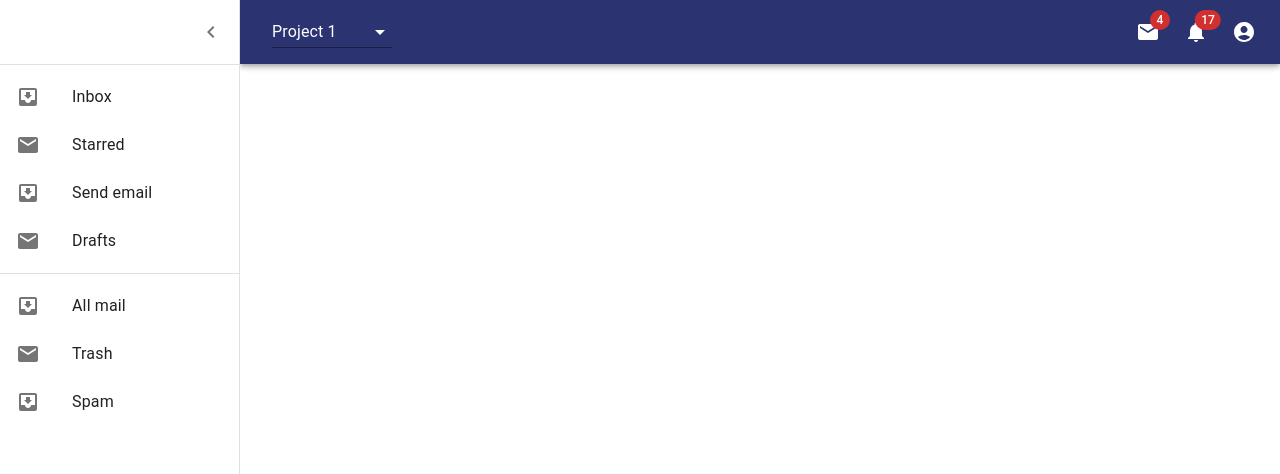
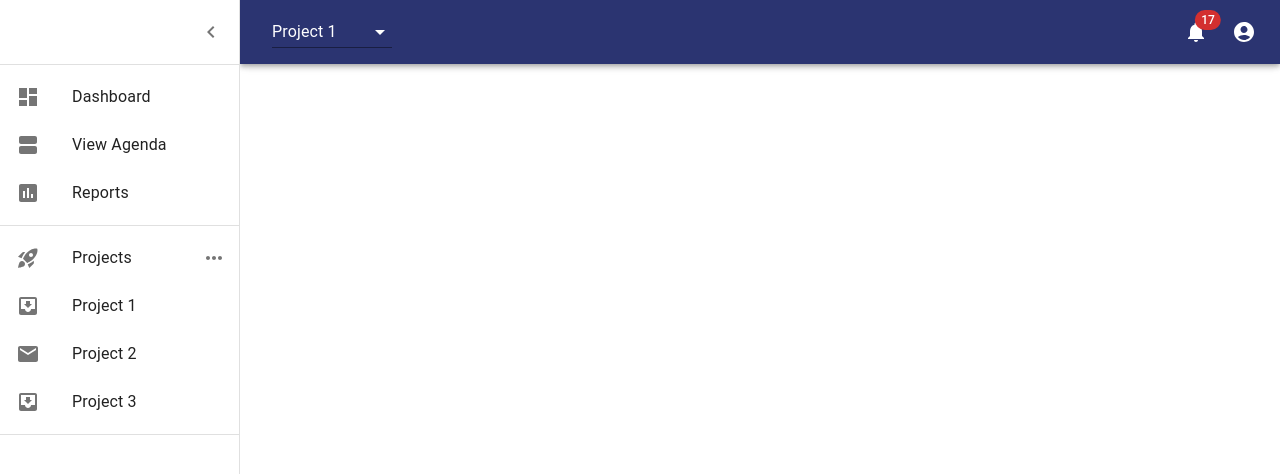
Before and after one commit to i-zokirov/taskboard, a React (Create React App) app in the folder frontend/: page /app in a window 1280 px wide. Both pictures are taken after a click on the button 32 px from the left and 32 px from the top of the page. Shown: the top 474 px of the page. Built offline with nearby package versions, Linux system fonts and the light colour scheme.

Commit message:
refactored board

```diff
--- /dev/null
+++ b/frontend/src/components/BoardToolbar.tsx
@@ -0,0 +1,53 @@
+import React from "react";
+import NotificationsIcon from "@mui/icons-material/Notifications";
+import AccountCircle from "@mui/icons-material/AccountCircle";
+import MenuIcon from "@mui/icons-material/Menu";
+import { Toolbar, Badge, Box, IconButton } from "@mui/material";
+import { BoardToolbarProps } from "../interfaces";
+import ProjectSelector from "./ProjectSelector";
+
+const BoardToolbar: React.FC<BoardToolbarProps> = (props) => {
+    return (
+        <Toolbar>
+            <IconButton
+                color="inherit"
+                aria-label="open drawer"
+                onClick={props.handleDrawerOpen}
+                edge="start"
+                sx={{ mr: 2, ...(props.open && { display: "none" }) }}
+            >
+                <MenuIcon />
+            </IconButton>
+            <ProjectSelector
+                project={props.project}
+                projects={props.projects}
+                handleChange={props.handleChange}
+            />
+            <Box sx={{ flexGrow: 1 }} />
+            <Box sx={{ display: { md: "flex" } }}>
+                <IconButton
+                    size="large"
+                    aria-label="show 17 new notifications"
+                    color="inherit"
+                >
+                    <Badge badgeContent={17} color="error">
+                        <NotificationsIcon />
+                    </Badge>
+                </IconButton>
+                <IconButton
+                    size="large"
+                    edge="end"
+                    aria-label="account of current user"
+                    aria-controls={""}
+                    aria-haspopup="true"
+                    // onClick={""}
+                    color="inherit"
+                >
+                    <AccountCircle />
+                </IconButton>
+            </Box>
+        </Toolbar>
+    );
+};
+
+export default BoardToolbar;
--- /dev/null
+++ b/frontend/src/components/ProjectSelector.tsx
@@ -0,0 +1,45 @@
+import React from "react";
+import { FormControl, Select, MenuItem } from "@mui/material";
+import { ProjectSelectorProps } from "../interfaces";
+
+const ProjectSelector: React.FC<ProjectSelectorProps> = (props) => {
+    return (
+        <FormControl
+            variant="standard"
+            sx={{ m: 1, minWidth: 120, color: "inherit" }}
+        >
+            <Select
+                labelId="demo-simple-select-standard-label"
+                id="demo-simple-select-standard"
+                value={props.project}
+                onChange={props.handleChange}
+                sx={{
+                    color: "inherit",
+                    ".MuiOutlinedInput-notchedOutline": {
+                        borderColor: "rgba(228, 219, 233, 0.25)",
+                    },
+                    "&.Mui-focused .MuiOutlinedInput-notchedOutline": {
+                        borderColor: "rgba(228, 219, 233, 0.25)",
+                    },
+                    "&:hover .MuiOutlinedInput-notchedOutline": {
+                        borderColor: "rgba(228, 219, 233, 0.25)",
+                    },
+                    ".MuiSvgIcon-root ": {
+                        fill: "white !important",
+                    },
+                }}
+            >
+                <MenuItem value="">
+                    <em>None</em>
+                </MenuItem>
+                {props.projects.map((project) => (
+                    <MenuItem key={project} value={project}>
+                        {project}
+                    </MenuItem>
+                ))}
+            </Select>
+        </FormControl>
+    );
+};
+
+export default ProjectSelector;
--- /dev/null
+++ b/frontend/src/interfaces.ts
@@ -0,0 +1,12 @@
+import { SelectChangeEvent } from "@mui/material";
+
+export interface BoardToolbarProps extends ProjectSelectorProps {
+    open: boolean;
+    handleDrawerOpen: () => void;
+}
+
+export interface ProjectSelectorProps {
+    projects: string[];
+    project: string;
+    handleChange: (e: SelectChangeEvent) => void;
+}
--- a/frontend/src/screens/Board.tsx
+++ b/frontend/src/screens/Board.tsx
@@ -3,18 +3,12 @@ import Box from "@mui/material/Box";
 import Drawer from "@mui/material/Drawer";
 import { styled, useTheme } from "@mui/material/styles";
 import MuiAppBar, { AppBarProps as MuiAppBarProps } from "@mui/material/AppBar";
-import Toolbar from "@mui/material/Toolbar";
+
 import List from "@mui/material/List";
-import {
-    FormControl,
-    Select,
-    MenuItem,
-    SelectChangeEvent,
-    Badge,
-} from "@mui/material";
+import { SelectChangeEvent } from "@mui/material";
 import Divider from "@mui/material/Divider";
 import IconButton from "@mui/material/IconButton";
-import MenuIcon from "@mui/icons-material/Menu";
+
 import ChevronLeftIcon from "@mui/icons-material/ChevronLeft";
 import ChevronRightIcon from "@mui/icons-material/ChevronRight";
 import ListItem from "@mui/material/ListItem";
@@ -23,8 +17,13 @@ import ListItemIcon from "@mui/material/ListItemIcon";
 import ListItemText from "@mui/material/ListItemText";
 import InboxIcon from "@mui/icons-material/MoveToInbox";
 import MailIcon from "@mui/icons-material/Mail";
-import NotificationsIcon from "@mui/icons-material/Notifications";
-import AccountCircle from "@mui/icons-material/AccountCircle";
+import BoardToolbar from "../components/BoardToolbar";
+import DashboardIcon from "@mui/icons-material/Dashboard";
+import ViewAgendaIcon from "@mui/icons-material/ViewAgenda";
+import AssessmentIcon from "@mui/icons-material/Assessment";
+import RocketLaunchIcon from "@mui/icons-material/RocketLaunch";
+
+import MoreHorizIcon from "@mui/icons-material/MoreHoriz";
 const drawerWidth = 240;
 
 const Main = styled("main", { shouldForwardProp: (prop) => prop !== "open" })<{
@@ -95,87 +94,13 @@ const Board: React.FC = () => {
     return (
         <Box sx={{ display: "flex" }}>
             <AppBar position="fixed" open={open}>
-                <Toolbar>
-                    <IconButton
-                        color="inherit"
-                        aria-label="open drawer"
-                        onClick={handleDrawerOpen}
-                        edge="start"
-                        sx={{ mr: 2, ...(open && { display: "none" }) }}
-                    >
-                        <MenuIcon />
-                    </IconButton>
-
-                    <FormControl
-                        variant="standard"
-                        sx={{ m: 1, minWidth: 120, color: "inherit" }}
-                    >
-                        <Select
-                            labelId="demo-simple-select-standard-label"
-                            id="demo-simple-select-standard"
-                            value={project}
-                            onChange={handleChange}
-                            sx={{
-                                color: "inherit",
-                                ".MuiOutlinedInput-notchedOutline": {
-                                    borderColor: "rgba(228, 219, 233, 0.25)",
-                                },
-                                "&.Mui-focused .MuiOutlinedInput-notchedOutline":
-                                    {
-                                        borderColor:
-                                            "rgba(228, 219, 233, 0.25)",
-                                    },
-                                "&:hover .MuiOutlinedInput-notchedOutline": {
-                                    borderColor: "rgba(228, 219, 233, 0.25)",
-                                },
-                                ".MuiSvgIcon-root ": {
-                                    fill: "white !important",
-                                },
-                            }}
-                        >
-                            <MenuItem value="">
-                                <em>None</em>
-                            </MenuItem>
-                            {projects.map((project) => (
-                                <MenuItem key={project} value={project}>
-                                    {project}
-                                </MenuItem>
-                            ))}
-                        </Select>
-                    </FormControl>
-                    <Box sx={{ flexGrow: 1 }} />
-                    <Box sx={{ display: { md: "flex" } }}>
-                        <IconButton
-                            size="large"
-                            aria-label="show 4 new mails"
-                            color="inherit"
-                        >
-                            <Badge badgeContent={4} color="error">
-                                <MailIcon />
-                            </Badge>
-                        </IconButton>
-                        <IconButton
-                            size="large"
-                            aria-label="show 17 new notifications"
-                            color="inherit"
-                        >
-                            <Badge badgeContent={17} color="error">
-                                <NotificationsIcon />
-                            </Badge>
-                        </IconButton>
-                        <IconButton
-                            size="large"
-                            edge="end"
-                            aria-label="account of current user"
-                            aria-controls={""}
-                            aria-haspopup="true"
-                            // onClick={""}
-                            color="inherit"
-                        >
-                            <AccountCircle />
-                        </IconButton>
-                    </Box>
-                </Toolbar>
+                <BoardToolbar
+                    open={open}
+                    projects={projects}
+                    project={project}
+                    handleChange={handleChange}
+                    handleDrawerOpen={handleDrawerOpen}
+                />
             </AppBar>
             <Drawer
                 sx={{
@@ -201,7 +126,45 @@ const Board: React.FC = () => {
                 </DrawerHeader>
                 <Divider />
                 <List>
-                    {["Inbox", "Starred", "Send email", "Drafts"].map(
+                    <ListItem disablePadding>
+                        <ListItemButton>
+                            <ListItemIcon>
+                                <DashboardIcon />
+                            </ListItemIcon>
+                            <ListItemText primary={"Dashboard"} />
+                        </ListItemButton>
+                    </ListItem>
+                    <ListItem disablePadding>
+                        <ListItemButton>
+                            <ListItemIcon>
+                                <ViewAgendaIcon />
+                            </ListItemIcon>
+                            <ListItemText primary={"View Agenda"} />
+                        </ListItemButton>
+                    </ListItem>
+                    <ListItem disablePadding>
+                        <ListItemButton>
+                            <ListItemIcon>
+                                <AssessmentIcon />
+                            </ListItemIcon>
+                            <ListItemText primary={"Reports"} />
+                        </ListItemButton>
+                    </ListItem>
+                </List>
+                <Divider />
+                <List>
+                    <ListItem disablePadding>
+                        <ListItemButton>
+                            <ListItemIcon>
+                                <RocketLaunchIcon />
+                            </ListItemIcon>
+                            <ListItemText primary={"Projects"} />
+                        </ListItemButton>
+                        <IconButton sx={{ marginRight: "5px" }}>
+                            <MoreHorizIcon />
+                        </IconButton>
+                    </ListItem>
+                    {["Project 1", "Project 2", "Project 3"].map(
                         (text, index) => (
                             <ListItem key={text} disablePadding>
                                 <ListItemButton>
@@ -219,22 +182,6 @@ const Board: React.FC = () => {
                     )}
                 </List>
                 <Divider />
-                <List>
-                    {["All mail", "Trash", "Spam"].map((text, index) => (
-                        <ListItem key={text} disablePadding>
-                            <ListItemButton>
-                                <ListItemIcon>
-                                    {index % 2 === 0 ? (
-                                        <InboxIcon />
-                                    ) : (
-                                        <MailIcon />
-                                    )}
-                                </ListItemIcon>
-                                <ListItemText primary={text} />
-                            </ListItemButton>
-                        </ListItem>
-                    ))}
-                </List>
             </Drawer>
             <Main open={open}>
                 <DrawerHeader />
```
